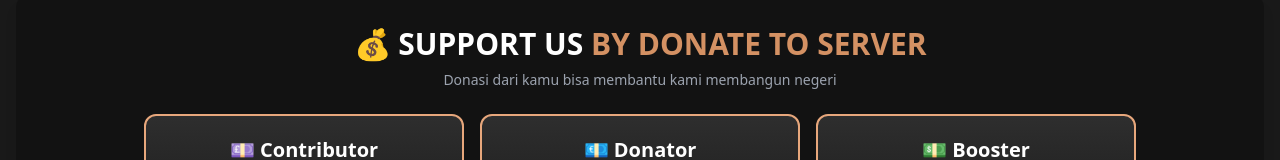
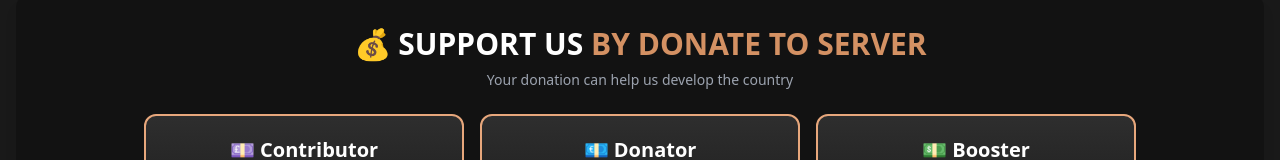
Before and after one commit to 6Nvckai9/W3bTchSmKnLKk1Ev, a plain HTML site: page pages/donate.html in a window 1280 px wide. Shown: the part 130-290 px from the top of the page. Drawn offline with nearby package versions, Linux system fonts and the light colour scheme.

Commit message:
Add files via upload

```diff
--- a/pages/donate.html
+++ b/pages/donate.html
@@ -83,7 +83,7 @@
                         <h1 class="text-xl sm:text-2xl md:text-3xl font-bold">
                             💰 SUPPORT US <span class="text-[#d49163]">BY DONATE TO SERVER</span>
                         </h1>
-                        <p class="text-gray-400 text-sm mt-2">Donasi dari kamu bisa membantu kami membangun negeri</p>
+                        <p class="text-gray-400 text-sm mt-2">Your donation can help us develop the country</p>
                     </div>
 
                     <!-- Container for donation options -->
```
